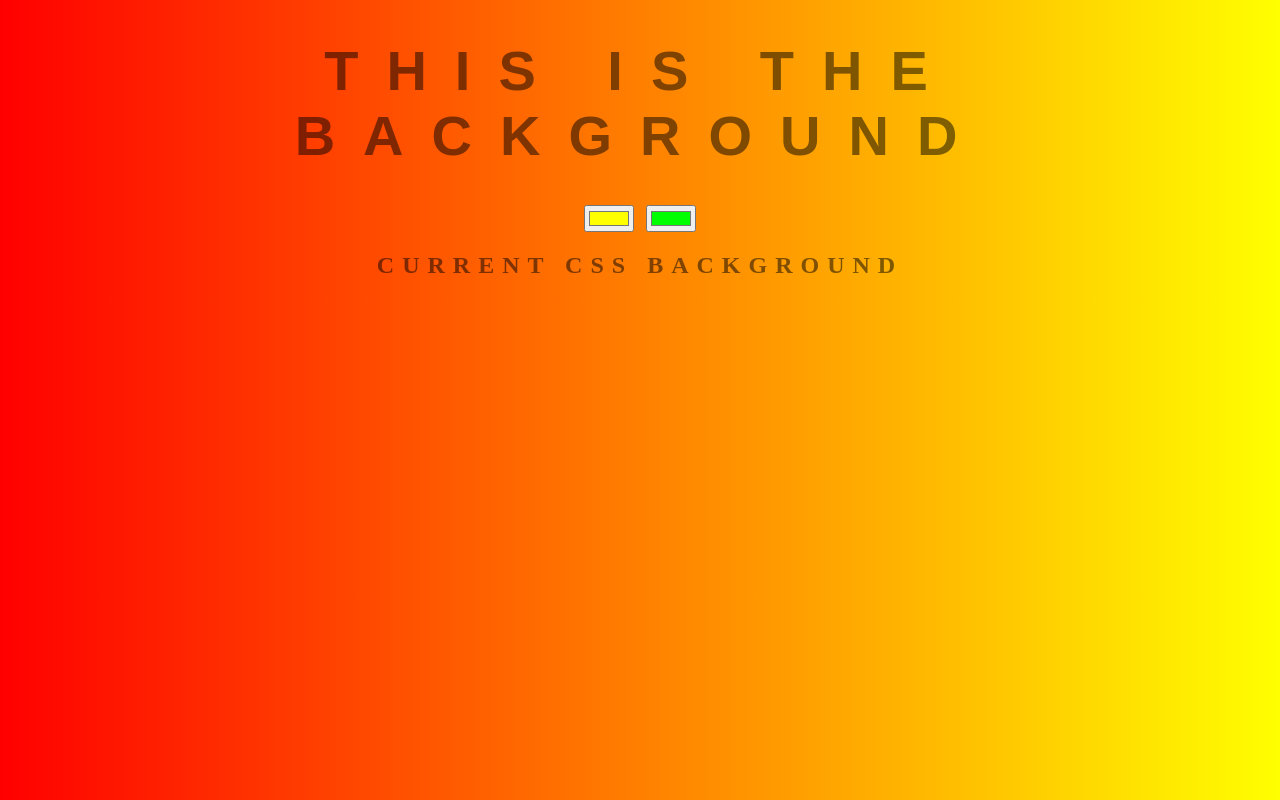
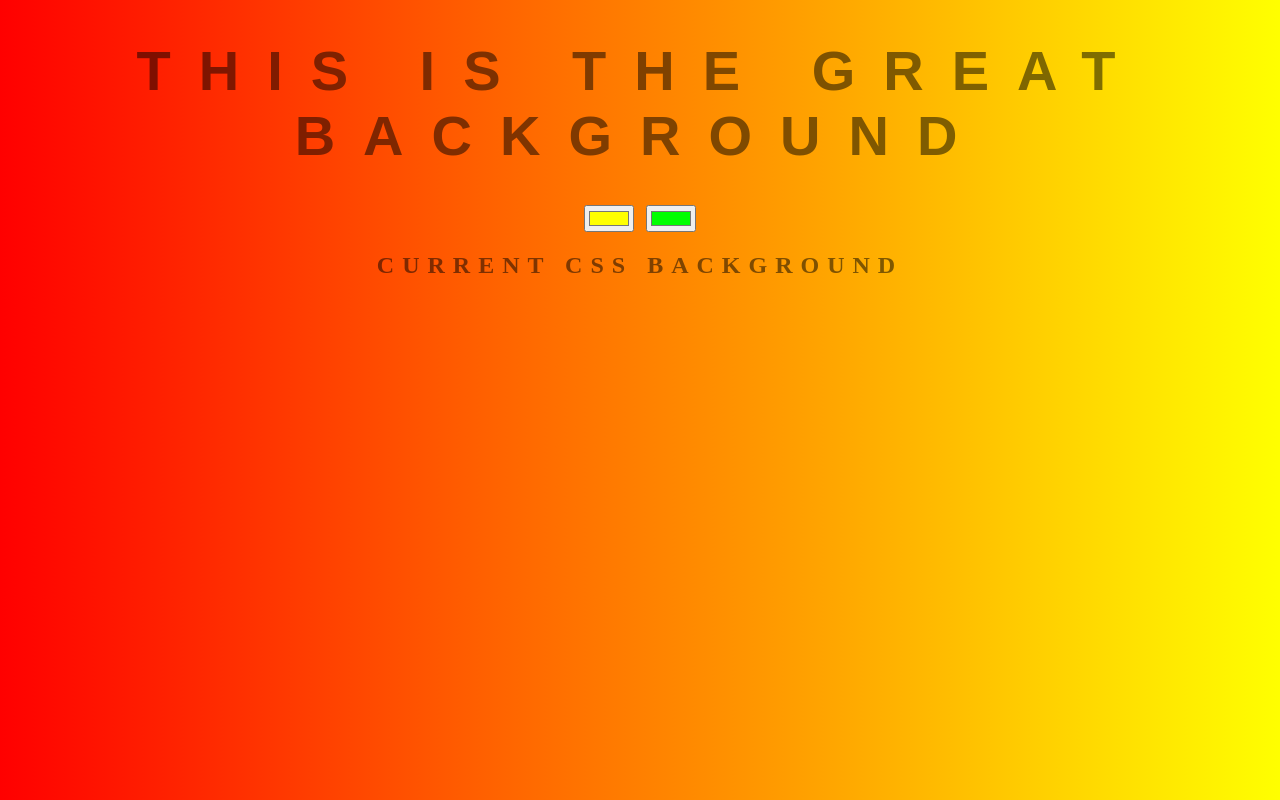
Before and after one commit to DW-Scientist/backgroundGenarator, a website: page index.html in a window 1280 px wide. Drawn offline with Linux system fonts and the light colour scheme.

Commit message:
added some title stuff

```diff
--- a/index.html
+++ b/index.html
@@ -1,12 +1,12 @@
 <!DOCTYPE html>
 <html>
 <head>
-    <title>Cool Background</title>
+    <title>New Background</title>
     <link rel="stylesheet" type="text/css" href="style.css">
 </head>
 </html>
 <body id="gradient">
-    <h1>This is the Background</h1>
+    <h1>This is THE great Background</h1>
     <input class ="color1" type="color" name=color1 value="#FFFF00">
     <input class="color2" type="color" name="color2" value="#00FF00">
     <h2>Current Css Background</h2>
```
